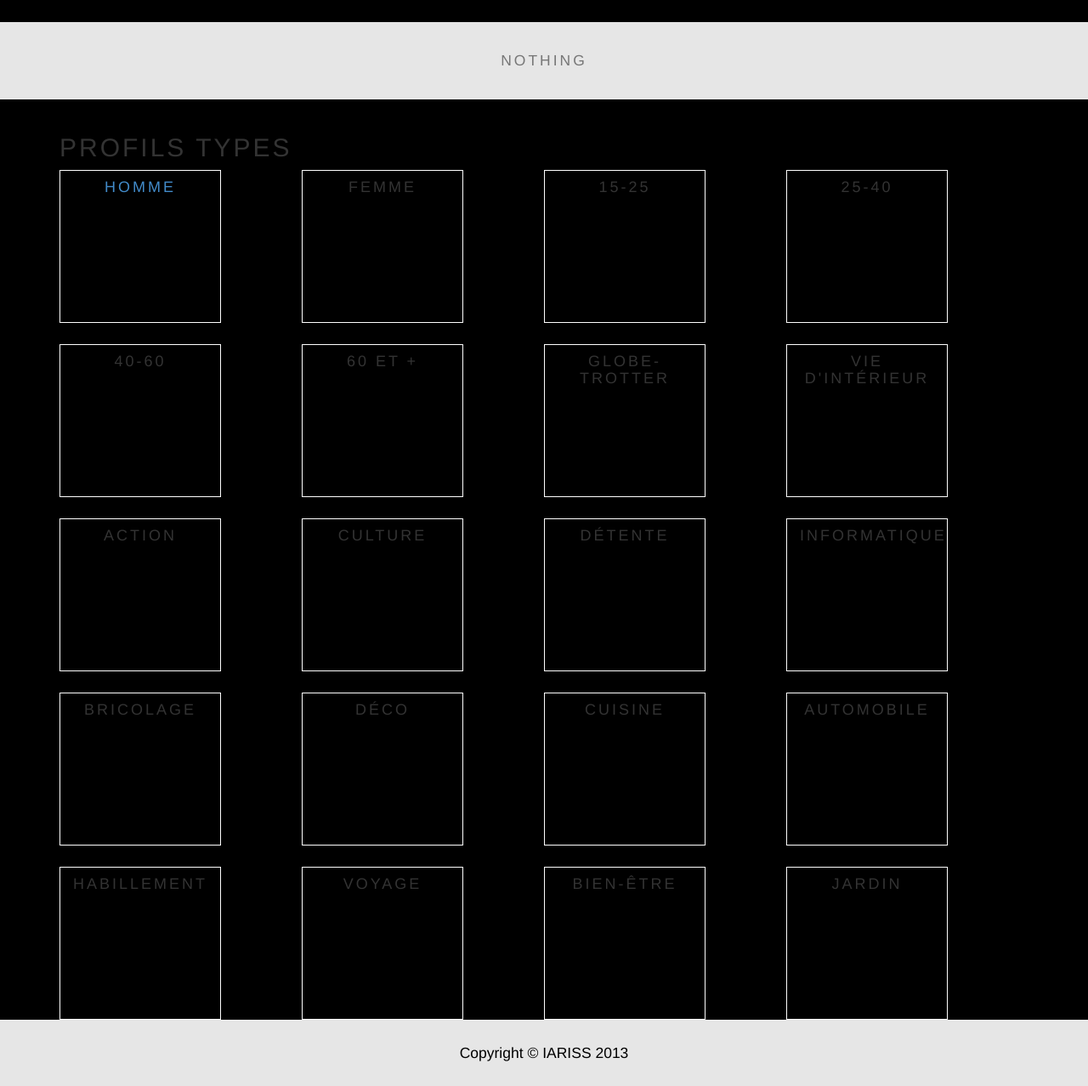
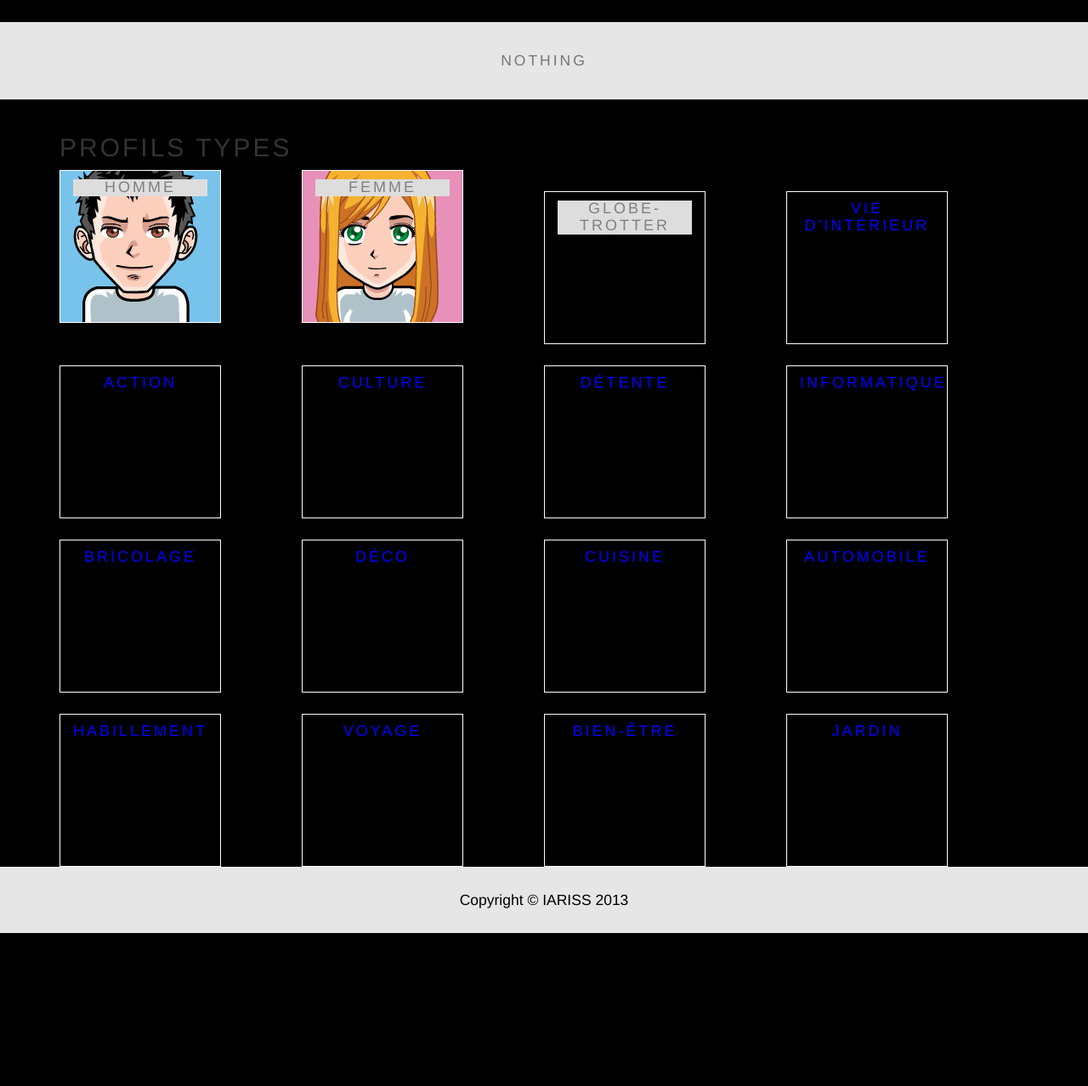
Before and after one commit to IARISS/nuit-info-2013, a PHP site: page /profiltype in a window 1280 px wide. Shown: the part 159-1437 px from the top of the page at 85% size. After the commit the page ends 1257 px from the top, so only its background shows below. Run offline with PHP 8.4, Linux system fonts and the light colour scheme; some libraries are stand-ins or nearby versions.

Commit message:
commit this
lol

```diff
--- a/pages/profiltype.php
+++ b/pages/profiltype.php
@@ -1,27 +1,49 @@
+<script src="https://www.google.com/jsapi"></script>
+<script >
+
+		function secondstep(){
+
+            document.getElementById("age1").style.display = 'block';
+            document.getElementById("age2").style.display = 'block';
+            document.getElementById("age3").style.display = 'block';
+            document.getElementById("age4").style.display = 'block';
+
+		}
+		function thirddstep(){
+
+            document.getElementById("age1").style.display = 'block';
+            document.getElementById("age2").style.display = 'block';
+            document.getElementById("age3").style.display = 'block';
+            document.getElementById("age4").style.display = 'block';
+
+		}
+
+</script>
 <div class="container">
 	<h2>Profils types</h2>
-	<div style="text-align:center;">
-		<a href="" onclick=""><div class="col-md-2" style="border:1px solid white;height:180px;">
-			<h4>Homme</h4>
+	<div style="text-align:center;color:blue;vertical-align:bottom;">
+		 <div class="col-md-2" name="sex" onclick="secondstep();" style="border:1px solid white;height:180px;background-image:url('vincitux.png');">
+
+			<h4 style="width:100%;background-color:#ddd;color:gray;">Homme</h4>
 		</div></a>
-		<div class="col-md-2 col-md-offset-1" style="border:1px solid white;height:180px;">
-			<h4>Femme</h4>
+		<div class="col-md-2 col-md-offset-1" name="sex" id="sex" style="border:1px solid white;height:180px;background-image:url('female.png');">
+			<h4 style="width:100%;background-color:#ddd;color:gray;">Femme</h4>
 		</div>
-		<div class="col-md-2 col-md-offset-1" style="border:1px solid white;height:180px;">
+		<div class="col-md-2 col-md-offset-1" name="age1" id="age1" style="border:1px solid white;height:180px;display:none;">
 			<h4>15-25</h4>
 		</div>
-		<div class="col-md-2 col-md-offset-1" style="border:1px solid white;height:180px;">
+		<div class="col-md-2 col-md-offset-1" name="age2" id="age2" style="border:1px solid white;height:180px;display:none;">
 			<h4>25-40</h4>
 		</div>
-		<div class="col-md-2" style="border:1px solid white;height:180px;margin-top:25px;">
+		<div class="col-md-2" name="age" id="age3" style="border:1px solid white;height:180px;margin-top:25px;display:none;">
 			<h4>40-60</h4>
 		</div>
-		<div class="col-md-2 col-md-offset-1" style="border:1px solid white;height:180px;margin-top:25px;" >
+		<div class="col-md-2 col-md-offset-1" name="age4" id="age4" style="border:1px solid white;height:180px;margin-top:25px;display:none;" >
 			<h4>60 et +</h4>
 
 		</div>
 		<div class="col-md-2 col-md-offset-1" style="border:1px solid white;height:180px;margin-top:25px;" >
-			<h4>Globe-trotter</h4>
+			<h4 style="width:100%;background-color:#ddd;color:gray;">Globe-trotter</h4>
 
 		</div>
 		<div class="col-md-2 col-md-offset-1" style="border:1px solid white;height:180px;margin-top:25px;" >
```
Also changed, not shown: female.png (added), vincitux.png (added).
